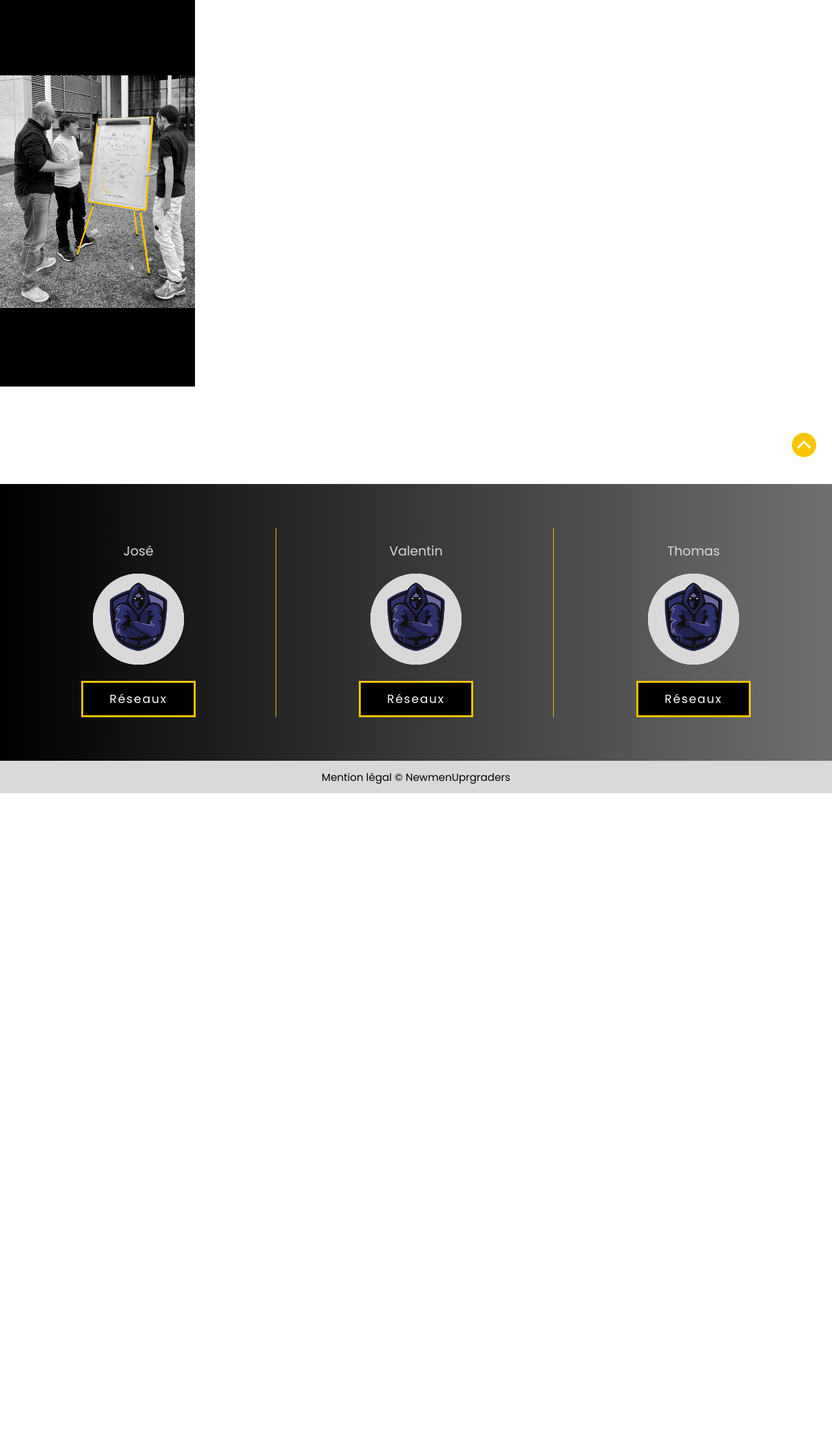
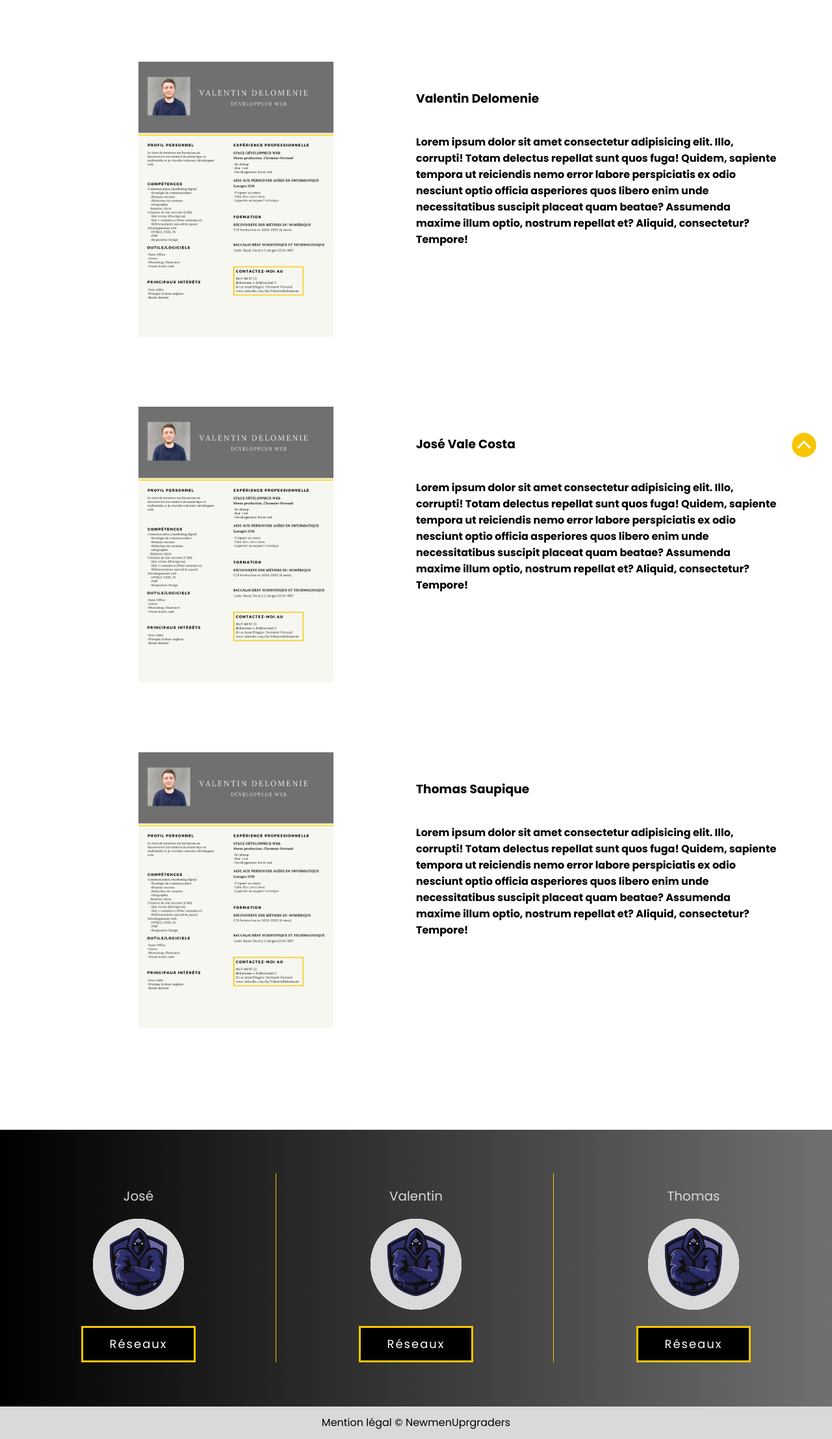
Before and after one commit to Ganinx/New-men-upgraders, a PHP site: page /nos-CV.php in a window 1280 px wide. Shown: the part 75-2290 px from the top of the page at 65% size. Before the commit the page ends 1296 px from the top, so only its background shows below. Run offline with PHP 8.4, Linux system fonts and the light colour scheme.

Commit message:
mise en avant et rotation et fond noire page noscv

```diff
--- a/CSS/header.css
+++ b/CSS/header.css
@@ -15,7 +15,7 @@ nav{
     left: 0;
     display: flex;
     justify-content: center;
-    z-index: 999;
+    z-index: 700;
     height: 75px;
 }
 .menu {
--- a/CSS/nos-cv.css
+++ b/CSS/nos-cv.css
@@ -1,11 +1,9 @@
 .image-container {
     width: 300px;
-    height: 600px;
-    background-color: black;
     display: flex;
+    cursor: pointer;
+    margin: auto;
     align-items: center;
-    justify-content: center;
-    cursor: pointer;
 }
 
 .image-container img {
@@ -13,13 +11,46 @@
     max-height: 100%;
     object-fit: contain;
     transition: transform 0.3s ease-in-out;
+    transform: rotate3d(1, 1, 1, 0deg);
 }
 
 .image-container img.zoom {
-    transform: scale(1.3);
-    width:500px;
-    height: 700px;
-    position: fixed;
-    top: 10%;
-    left: 37%;
+    position: relative;
+    width: 300px;
+    top: 180px;
+    left: 200px;
+    transform: rotate3d(1, 1, 1, 360deg) scale(1.8);
+    z-index: 999;
+    transition: transform 0.7s ease-in-out;
 }
+.body-noir {
+    background-color: black;
+    z-index: 990;
+    position: relative;
+    width: 100vw;
+    height: 150vh;
+    top: -675px;
+    opacity: 0.9;
+    transition: 0.3s;
+}
+.bouge-pas {
+    overflow: hidden;
+}
+.container-cv {
+    max-width: 1110px;
+    margin: auto;
+
+}
+#premier-cv, #deuxieme-cv, #troisieme-cv {
+    padding-top: 100px ;
+}
+.cv-texte {
+    display: flex;
+
+}
+.texte-paragraphe {
+    width: 50%;
+    display: flex;
+    flex-direction: column;
+    justify-content: center;
+}
--- a/js/cv.js
+++ b/js/cv.js
@@ -1,5 +1,9 @@
-const image = document.getElementById('zoomable');
+const image = document.getElementsByClassName('zoomable')[0];
+var body = document.getElementsByClassName('fond-noir')[0];
+var no = document.getElementById('no-scroll');
 
 image.addEventListener('click', () => {
     image.classList.toggle('zoom');
+    body.classList.toggle('body-noir');
+    no.classList.toggle('bouge-pas');
 });
--- a/nos-CV.php
+++ b/nos-CV.php
@@ -19,17 +19,50 @@
 </head>
     <title>Nos cv</title>
 </head>
-<body>
+<body id="no-scroll">
 <?php include "Header.php"?>
-<head>
-<style>
-
-	</style>
-</head>
-<body>
-	<div class="image-container">
-		<img src="images/dehors.jpg" alt="Image avec taille augmentée et fond noir" id="zoomable">
-	</div>
+    <section class="container-cv">
+        <div class="cv-texte">
+	        <div id="premier-cv" class="image-container">
+                <a href="#premier-cv">
+		        <img src="images/cv-valentin.png" alt="Image avec taille augmentée et fond noir" class="zoomable">
+                </a>
+	        </div>
+            <div class="texte-paragraphe">
+                <h3>Valentin Delomenie</h3>
+                <h4>Lorem ipsum dolor sit amet consectetur adipisicing elit. Illo, corrupti! Totam delectus repellat sunt quos fuga! Quidem, sapiente tempora ut reiciendis nemo error labore perspiciatis ex odio nesciunt optio officia asperiores quos libero enim unde necessitatibus suscipit placeat quam beatae? Assumenda maxime illum optio, nostrum repellat et? Aliquid, consectetur? Tempore!</h4>
+            </div>
+        </div>
+    </section>
+    <div class=fond-noir></div>
+    <section class="container-cv">
+        <div class="cv-texte">
+	        <div id="deuxieme-cv" class="image-container">
+                <a href="#deuxieme-cv">
+		        <img src="images/cv-valentin.png" alt="Image avec taille augmentée et fond noir" class="zoomable">
+                </a>
+	        </div>
+            <div class="texte-paragraphe">
+                <h3>José Vale Costa</h3>
+                <h4>Lorem ipsum dolor sit amet consectetur adipisicing elit. Illo, corrupti! Totam delectus repellat sunt quos fuga! Quidem, sapiente tempora ut reiciendis nemo error labore perspiciatis ex odio nesciunt optio officia asperiores quos libero enim unde necessitatibus suscipit placeat quam beatae? Assumenda maxime illum optio, nostrum repellat et? Aliquid, consectetur? Tempore!</h4>
+            </div>
+        </div>
+    </section>
+    <div class=fond-noir></div>
+    <section class="container-cv">
+        <div class="cv-texte">
+	        <div id="troisieme-cv" class="image-container">
+                <a href="#troisieme-cv">
+		        <img src="images/cv-valentin.png" alt="Image avec taille augmentée et fond noir" class="zoomable">
+                </a>
+	        </div>
+            <div class="texte-paragraphe">
+                <h3>Thomas Saupique</h3>
+                <h4>Lorem ipsum dolor sit amet consectetur adipisicing elit. Illo, corrupti! Totam delectus repellat sunt quos fuga! Quidem, sapiente tempora ut reiciendis nemo error labore perspiciatis ex odio nesciunt optio officia asperiores quos libero enim unde necessitatibus suscipit placeat quam beatae? Assumenda maxime illum optio, nostrum repellat et? Aliquid, consectetur? Tempore!</h4>
+            </div>
+        </div>
+    </section>
+    <div class=fond-noir></div>
 <?php include "Footer.php" ?>
 <script src="js/cv.js"></script>
 </body>
```
Also changed, not shown: images/cv-valentin.png (added).
